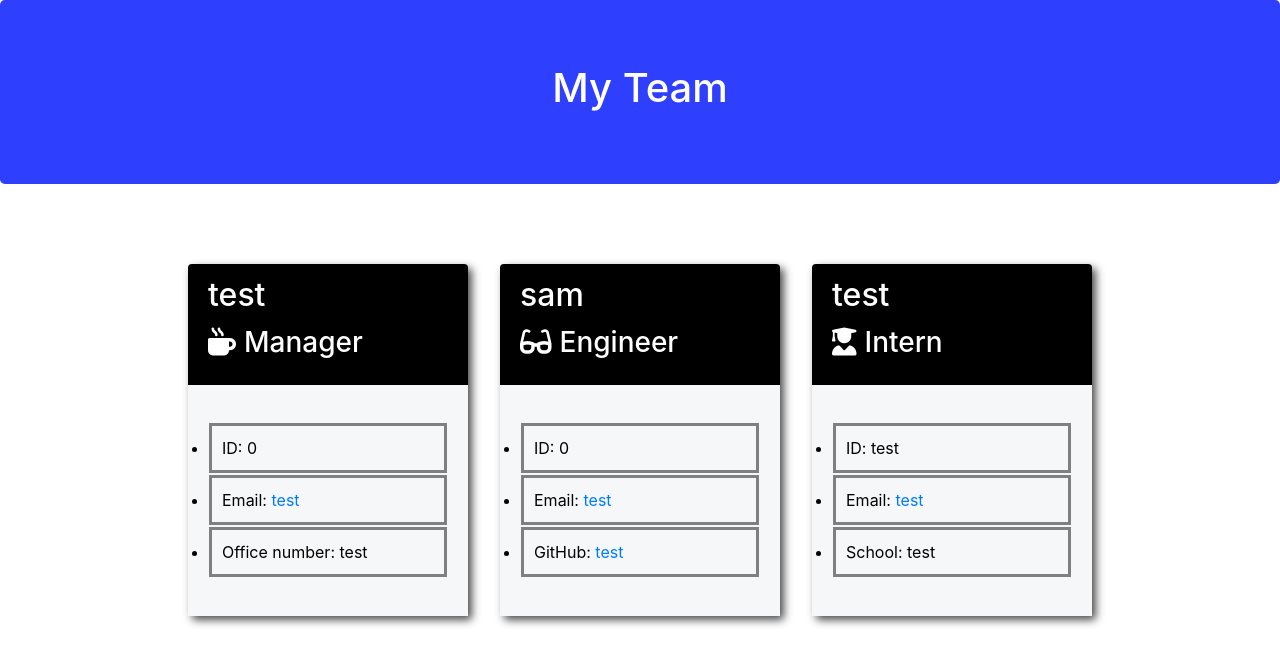
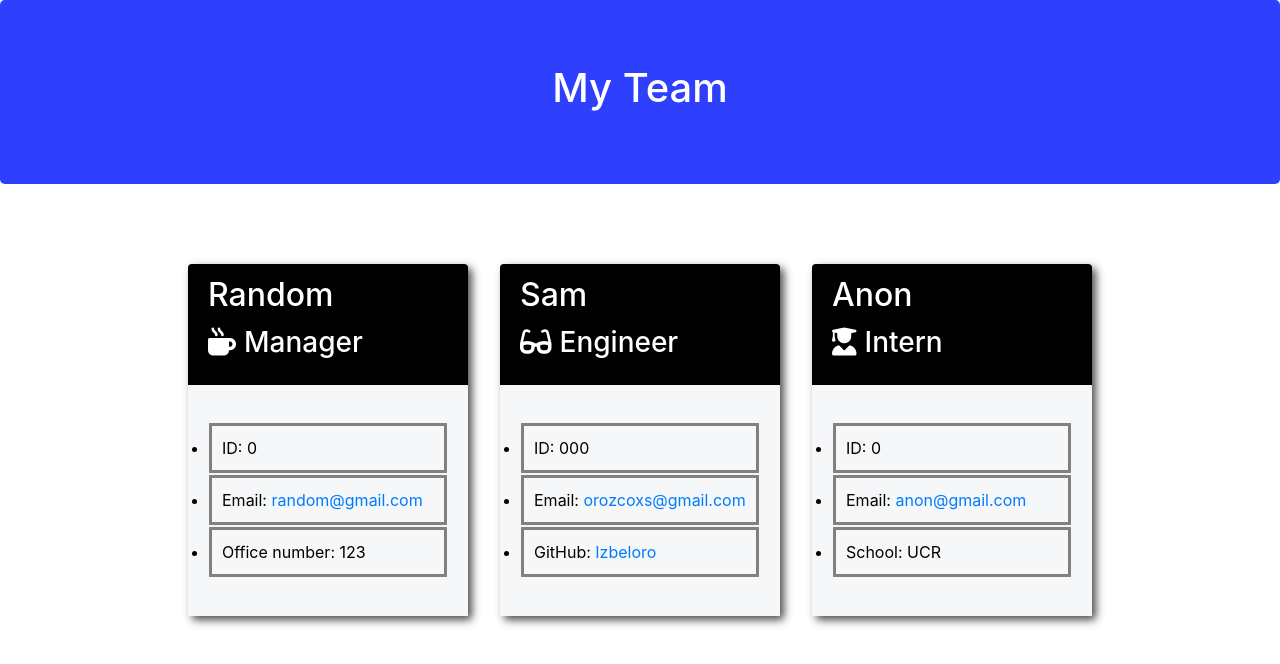
Before and after one commit to izbeloro/team-gen, a website: page output/index.html in a window 1280 px wide. Drawn offline with nearby package versions, Linux system fonts and the light colour scheme.

Commit message:
readme finished

```diff
--- a/output/index.html
+++ b/output/index.html
@@ -27,42 +27,42 @@
 
         <div class="card emp-card">
         <div class="card-header">
-            <h2 class="card-title">test</h2>
+            <h2 class="card-title">Random</h2>
             <h3 class="card-title"><i class="fas fa-mug-hot mr-2"></i>Manager</h3>
         </div>
         <div class="card-body">
             <ul class="list-group">
                 <li class="list-item">ID: 0</li>
-                <li class="list-item">Email: <a href="mailto:test">test</a></li>
-                <li class="list-item">Office number: test</li>
+                <li class="list-item">Email: <a href="mailto:random@gmail.com">random@gmail.com</a></li>
+                <li class="list-item">Office number: 123</li>
             </ul>
         </div>
     </div>
 
         <div class="card emp-card">
     <div class="card-header">
-        <h2 class="card-title">sam</h2>
+        <h2 class="card-title">Sam</h2>
         <h3 class="card-title"><i class="fas fa-glasses mr-2"></i>Engineer</h3>
     </div>
     <div class="card-body">
         <ul class="list-group">
-            <li class="list-item">ID: 0</li>
-            <li class="list-item">Email: <a href="mailto:test">test</a></li>
-            <li class="list-item">GitHub: <a href="https://github.com/test" target="_blank" rel="noopener noreferrer">test</a></li>
+            <li class="list-item">ID: 000</li>
+            <li class="list-item">Email: <a href="mailto:orozcoxs@gmail.com">orozcoxs@gmail.com</a></li>
+            <li class="list-item">GitHub: <a href="https://github.com/Izbeloro" target="_blank" rel="noopener noreferrer">Izbeloro</a></li>
         </ul>
     </div>
 </div>
 
         <div class="card emp-card">
     <div class="card-header">
-        <h2 class="card-title">test</h2>
+        <h2 class="card-title">Anon</h2>
         <h3 class="card-title"><i class="fas fa-user-graduate mr-2"></i>Intern</h3>
     </div>
     <div class="card-body">
         <ul class="list-group">
-            <li class="list-item">ID: test</li>
-            <li class="list-item">Email: <a href="mailto:test">test</a></li>
-            <li class="list-item">School: test</li>
+            <li class="list-item">ID: 0</li>
+            <li class="list-item">Email: <a href="mailto:anon@gmail.com">anon@gmail.com</a></li>
+            <li class="list-item">School: UCR</li>
         </ul>
     </div>
 </div>
--- a/package.json
+++ b/package.json
@@ -1,4 +1,8 @@
 {
+  "scripts": {
+    "test": "npx jest",
+    "start": "node index.js"
+  },
   "dependencies": {
     "inquirer": "^8.2.4",
     "jest": "^29.5.0"
```
Also changed, not shown: README.md.
